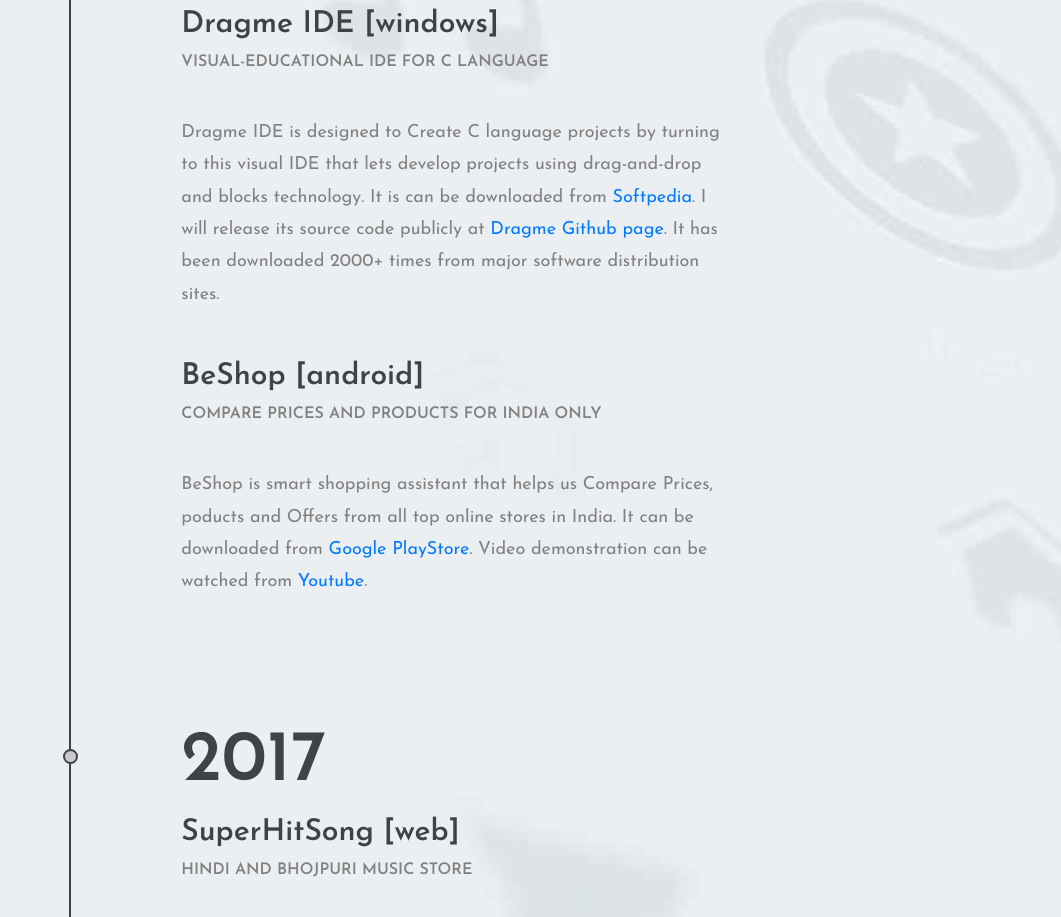
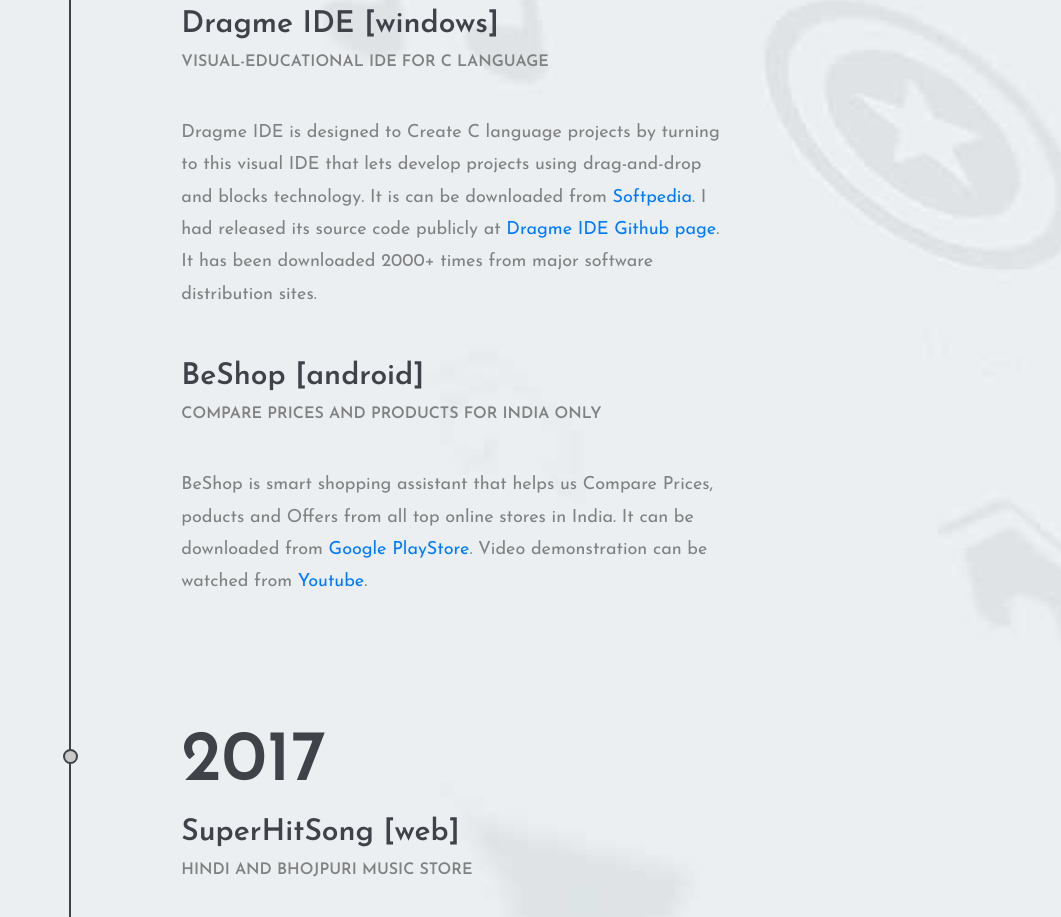
Before and after one commit to hkmishra/hkmishra.github.io, a plain HTML site: page index.html in a window 1280 px wide. Shown: the part 2607-3524 px from the top of the page, without its empty margins (219-1280 px from the left). Drawn offline with nearby package versions, Linux system fonts and the light colour scheme.

Commit message:
Dragme IDE github page added
Dragme IDE github page added

```diff
--- a/index.html
+++ b/index.html
@@ -141,7 +141,7 @@
 							<h2>2018</h2>
 							<h3>Dragme IDE [windows]</h3>
 							<h4>Visual-Educational IDE for C language</h4>
-							<p>Dragme IDE is designed to Create C language projects by turning to this visual IDE that lets develop projects using drag-and-drop and blocks technology. It is can be downloaded from <a href="https://www.softpedia.com/get/Programming/Coding-languages-Compilers/Dragme-IDE.shtml">Softpedia</a>. I will release its source code publicly at <a href="https://github.com/grapebits/dragme">Dragme Github page</a>. It has been downloaded 2000+ times from major software distribution sites. </p>
+							<p>Dragme IDE is designed to Create C language projects by turning to this visual IDE that lets develop projects using drag-and-drop and blocks technology. It is can be downloaded from <a href="https://www.softpedia.com/get/Programming/Coding-languages-Compilers/Dragme-IDE.shtml">Softpedia</a>. I had released its source code publicly at <a href="https://github.com/grapebits/dragme-ide">Dragme IDE Github page</a>. It has been downloaded 2000+ times from major software distribution sites. </p>
 							<br><br>
 							<h3>BeShop [android]</h3>
 							<h4>Compare prices and products for India Only</h4>
```
